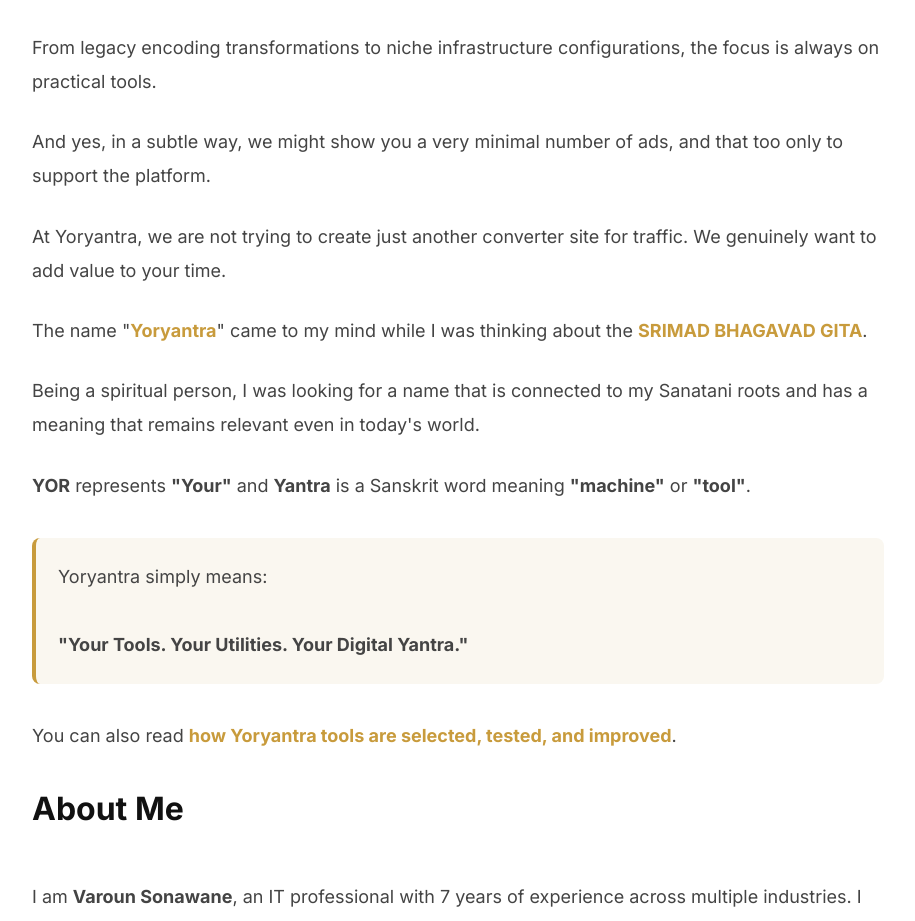
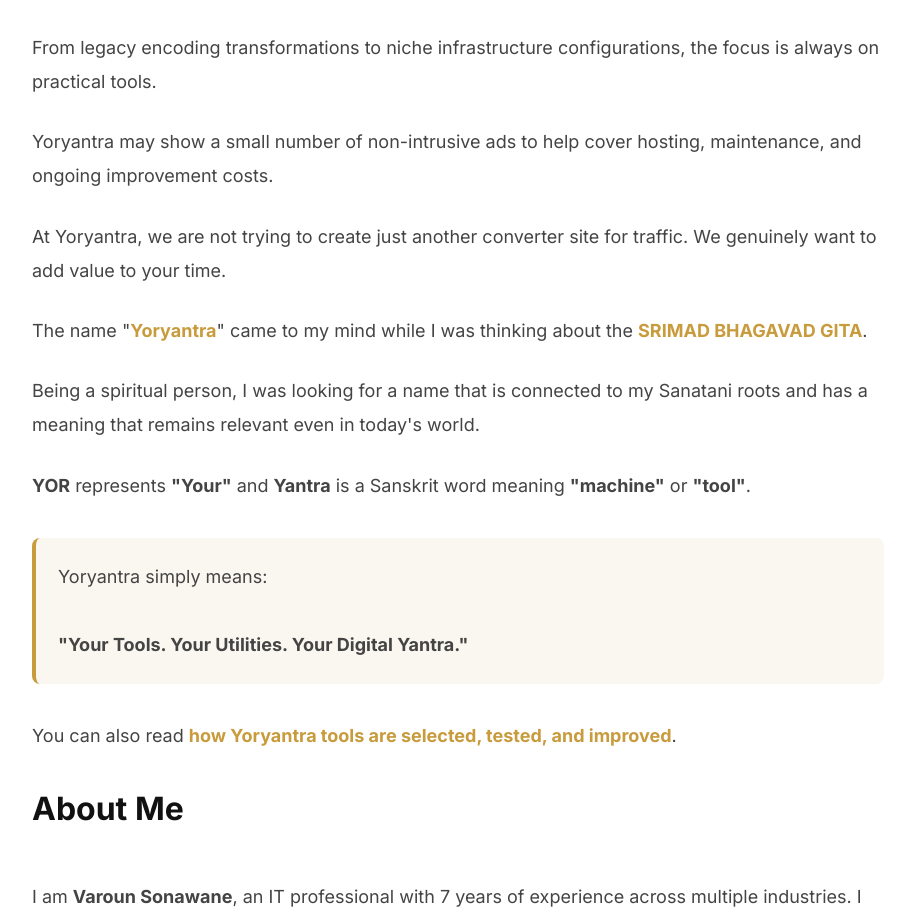
Before and after one commit to vaarunsonawwane-ops/yoryantra-new, a Next.js app: page /about in a window 1280 px wide. Shown: the part 1027-1948 px from the top of the page, without its empty margins (182-1097 px from the left). Built offline with nearby package versions, Linux system fonts and the light colour scheme.

Commit message:
Update page.tsx

```diff
--- a/app/about/page.tsx
+++ b/app/about/page.tsx
@@ -62,7 +62,7 @@ export default function AboutPage() {
         </p>
 
         <p className="text-[17px] md:text-[18px] text-[#444] mb-[26px]">
-          And yes, in a subtle way, we might show you a very minimal number of ads, and that too only to support the platform.
+          Yoryantra may show a small number of non-intrusive ads to help cover hosting, maintenance, and ongoing improvement costs.
         </p>
 
         <p className="text-[17px] md:text-[18px] text-[#444] mb-[26px]">
```
